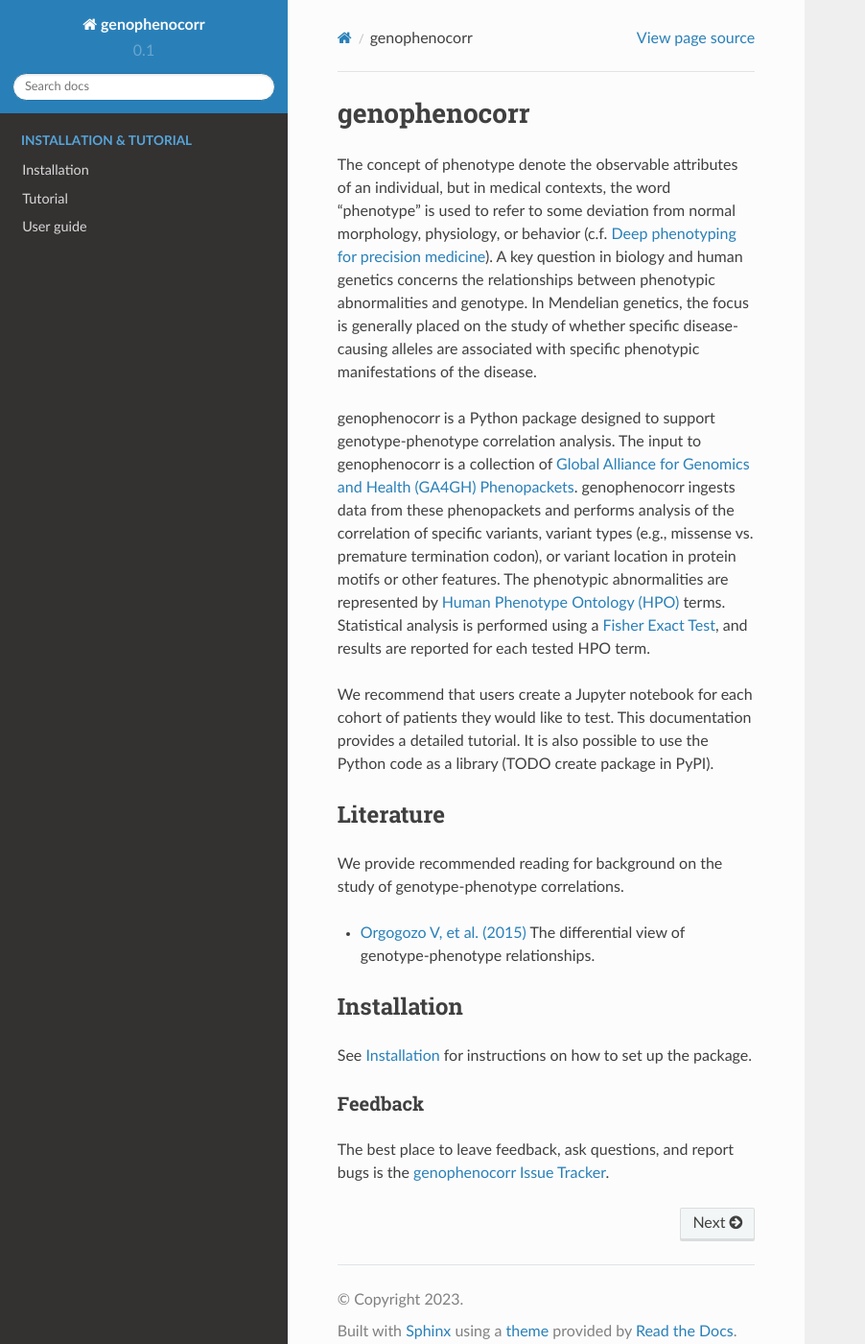
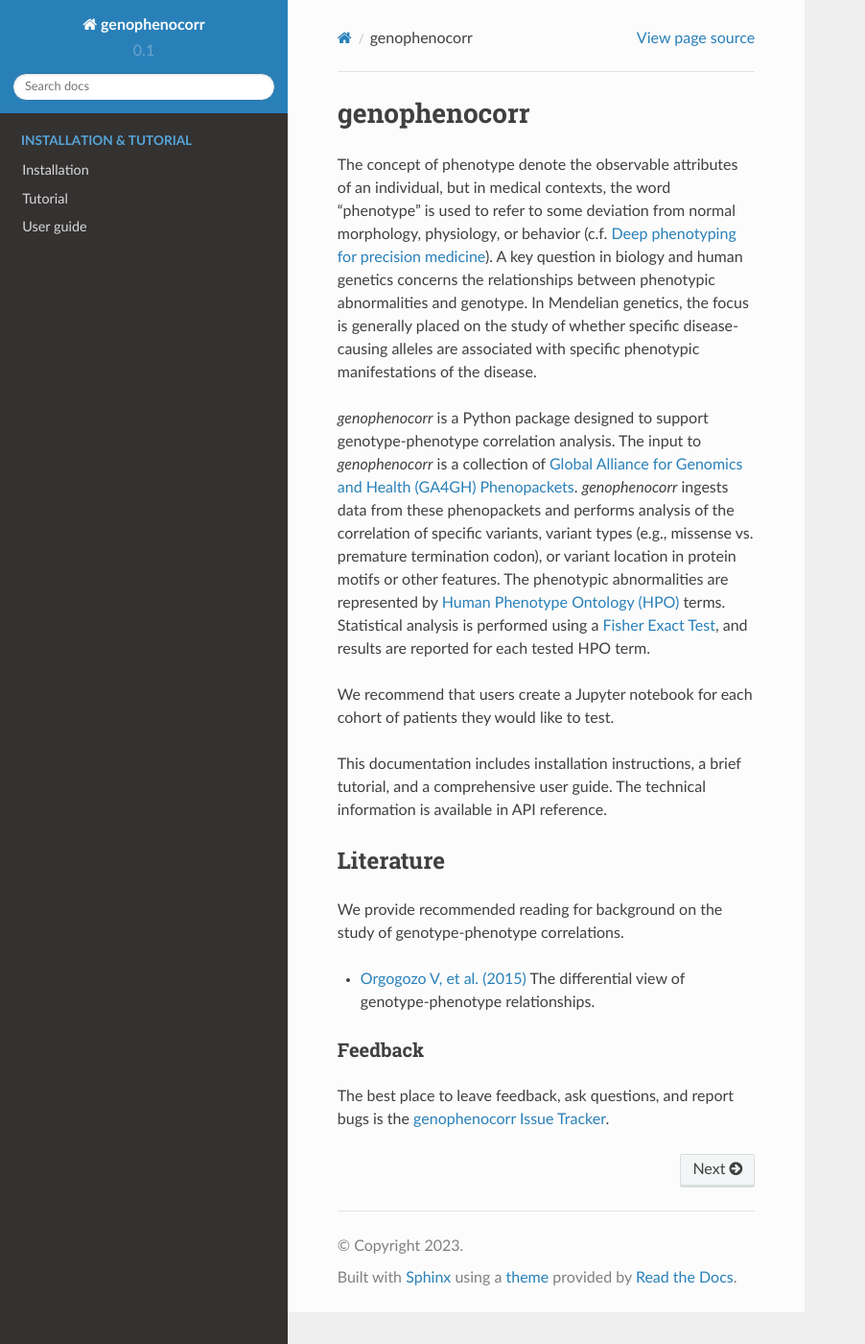
Before and after one commit to monarch-initiative/gpsea, a Sphinx documentation site: the page built from docs/index.rst, in a window 1280 px wide and 1400 px high. Shown: the whole window at 96% size, without its empty margins (0-902 px from the left). Built offline with Sphinx 7.4.7 and the Read the Docs theme 2.0.0, drawn with Linux system fonts in a browser that asks for light colours; pages that are not in the unit, such as notebooks, are missing from menus.

Commit message:
Polish installation, tutorial, and index texts.

```diff
--- a/docs/index.rst
+++ b/docs/index.rst
@@ -10,16 +10,18 @@ A key question in biology and human genetics concerns the relationships between
 genetics, the focus is generally placed on the study of whether specific disease-causing alleles are associated with specific phenotypic
 manifestations of the disease.
 
-genophenocorr is a Python package designed to support genotype-phenotype correlation analysis. The input to genophenocorr is a collection
-of `Global Alliance for Genomics and Health (GA4GH) Phenopackets <https://pubmed.ncbi.nlm.nih.gov/35705716/>`_. genophenocorr ingests
-data from these phenopackets and performs analysis of the correlation of specific variants, variant types (e.g., missense vs. premature termination codon),
-or variant location in protein motifs or other features. The phenotypic abnormalities are represented by
-`Human Phenotype Ontology (HPO) <https://hpo.jax.org/app/>`_ terms. Statistical analysis is performed using a
-`Fisher Exact Test <https://en.wikipedia.org/wiki/Fisher%27s_exact_test>`_, and
-results are reported for each tested HPO term.
+`genophenocorr` is a Python package designed to support genotype-phenotype correlation analysis.
+The input to `genophenocorr` is a collection of `Global Alliance for Genomics and Health (GA4GH) Phenopackets <https://pubmed.ncbi.nlm.nih.gov/35705716/>`_.
+`genophenocorr` ingests data from these phenopackets and performs analysis of the correlation of specific variants,
+variant types (e.g., missense vs. premature termination codon), or variant location in protein motifs or other features.
+The phenotypic abnormalities are represented by `Human Phenotype Ontology (HPO) <https://hpo.jax.org/app/>`_ terms.
+Statistical analysis is performed using a `Fisher Exact Test <https://en.wikipedia.org/wiki/Fisher%27s_exact_test>`_,
+and results are reported for each tested HPO term.
 
-We recommend that users create a Jupyter notebook for each cohort of patients they would like to test. This documentation provides a detailed tutorial.
-It is also possible to use the Python code as a library (TODO create package in PyPI).
+We recommend that users create a Jupyter notebook for each cohort of patients they would like to test.
+
+This documentation includes installation instructions, a brief tutorial, and a comprehensive user guide.
+The technical information is available in API reference.
 
 
 Literature
@@ -28,13 +30,6 @@ Literature
 We provide recommended reading for background on the study of genotype-phenotype correlations.
 
 - `Orgogozo V, et al. (2015) <https://pubmed.ncbi.nlm.nih.gov/26042146/>`_ The differential view of genotype-phenotype relationships.
-
-
-
-Installation
-^^^^^^^^^^^^
-See :ref:`installation` for instructions on how to set up the package.
-
 
 --------
 Feedback
```
Also changed, not shown: docs/installation.rst (+26 -4 lines), docs/tutorial.rst (+9 -4 lines).
